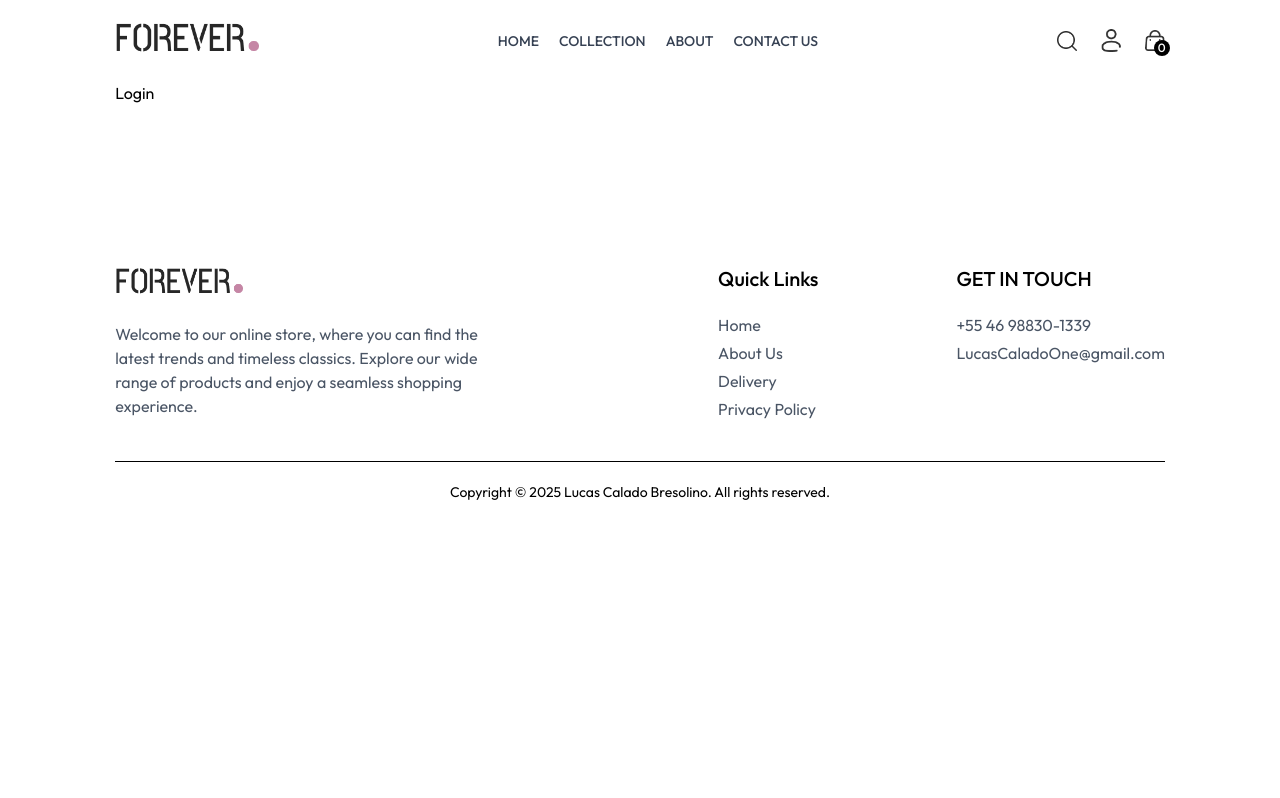
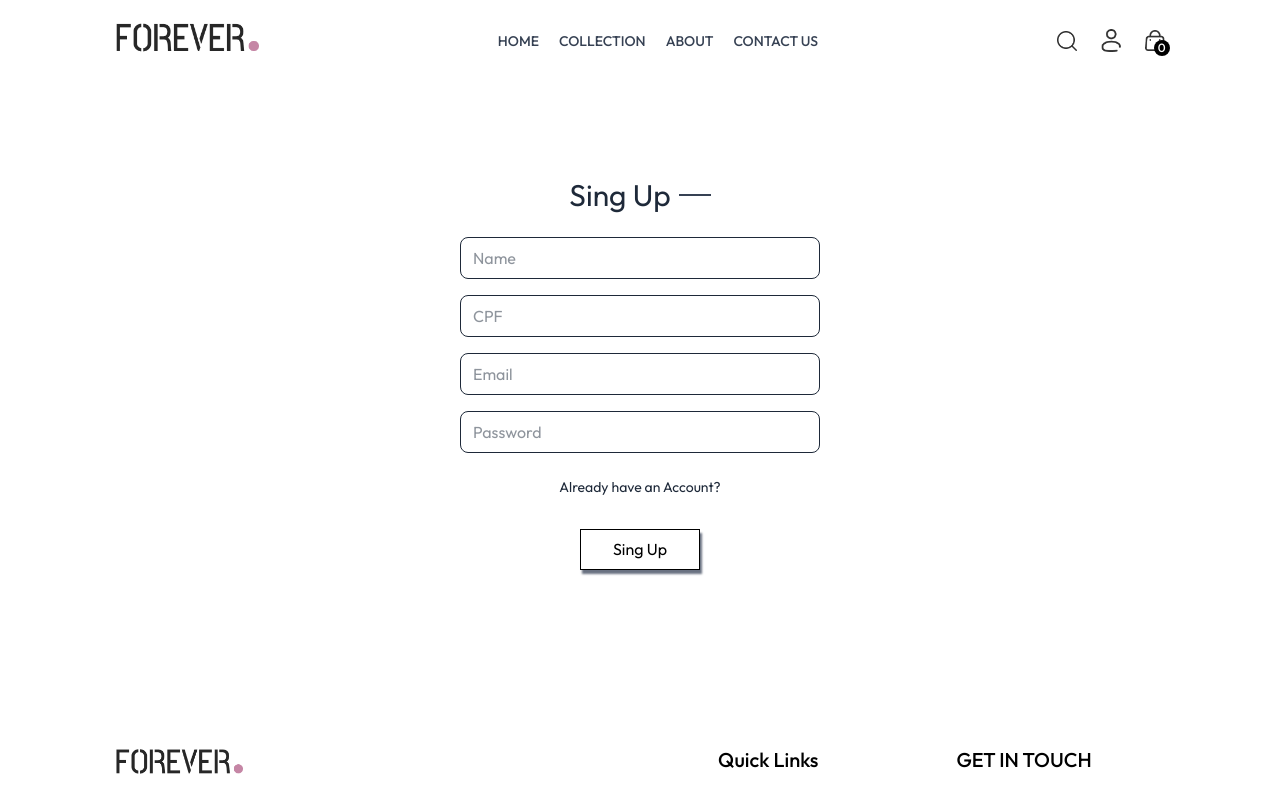
Before and after one commit to TryHardLearning/dynamicsearch, a React (Vite) app in the folder dynamicsearch/: page /login in a window 1280 px wide. Shown: the top 798 px of the page. Built offline with nearby package versions, Linux system fonts and the light colour scheme.

Commit message:
feat: new page for login and sing up

```diff
--- a/dynamicsearch/src/pages/Login.jsx
+++ b/dynamicsearch/src/pages/Login.jsx
@@ -1,8 +1,41 @@
-import React from 'react'
+import React, { useState } from 'react'
 
 const Login = () => {
+
+  const [currentState, setCurrentState] = useState('Sing Up');
+
+  const onSubmitHandler = async (e) => {
+    e.preventDefault();
+  }
+
   return (
-    <div>Login</div>
+    <form onSubmit={onSubmitHandler} className='flex flex-col items-center w-[90%] sm:max-w-90 m-auto mt-14 gap-4 text-gray-800'>
+      <div className='inline-flex gap-2 items-center mb-2 mt-10'>
+        <p className='text-3xl'>{currentState}</p>
+        <hr className='border-none h-[1.5px] w-8 bg-gray-700' />
+      </div>
+      {currentState !== 'Sing Up' ? '' :
+        <input type='text' placeholder='Name' className='w-full px-3 py-2 border rounded-[8px] border-gray-800 ' required />
+      }
+      {currentState !== 'Sing Up' ? '' :
+        <input type='text' placeholder='CPF' className='w-full px-3 py-2 border rounded-[8px] border-gray-800 ' required />
+      }
+      <input type='email' placeholder='Email' className='w-full px-3 py-2 border rounded-[8px] border-gray-800 ' required />
+      <input type='password' placeholder='Password' className='w-full px-3 py-2 border rounded-[8px] border-gray-800 ' required />
+      <div className='w-full flex justify-between flex-col text-center text-sm mt-[8px]'>
+        {currentState !== 'Login' ? '' :
+          <p className='cursor-pointer'>Forgot your Password?</p>
+        }
+        {currentState === 'Login' ?
+          <p className='cursor-pointer' onClick={() => setCurrentState('Sing Up')}>Create an Account</p>
+          :
+          <p className='cursor-pointer' onClick={() => setCurrentState('Login')}>Already have an Account?</p>
+        }
+      </div>
+      <button className='active:bg-black active:text-blue-500 lg:text-[1rem] my-4 px-8 py-2 sm:text-sm bg-white border-black border-1  text-black shadow-gray-500 shadow-[2px_4px_2px]'>
+        {currentState === 'Login' ? 'Sing In' : 'Sing Up'}
+      </button>
+    </form>
   )
 }
 
```
